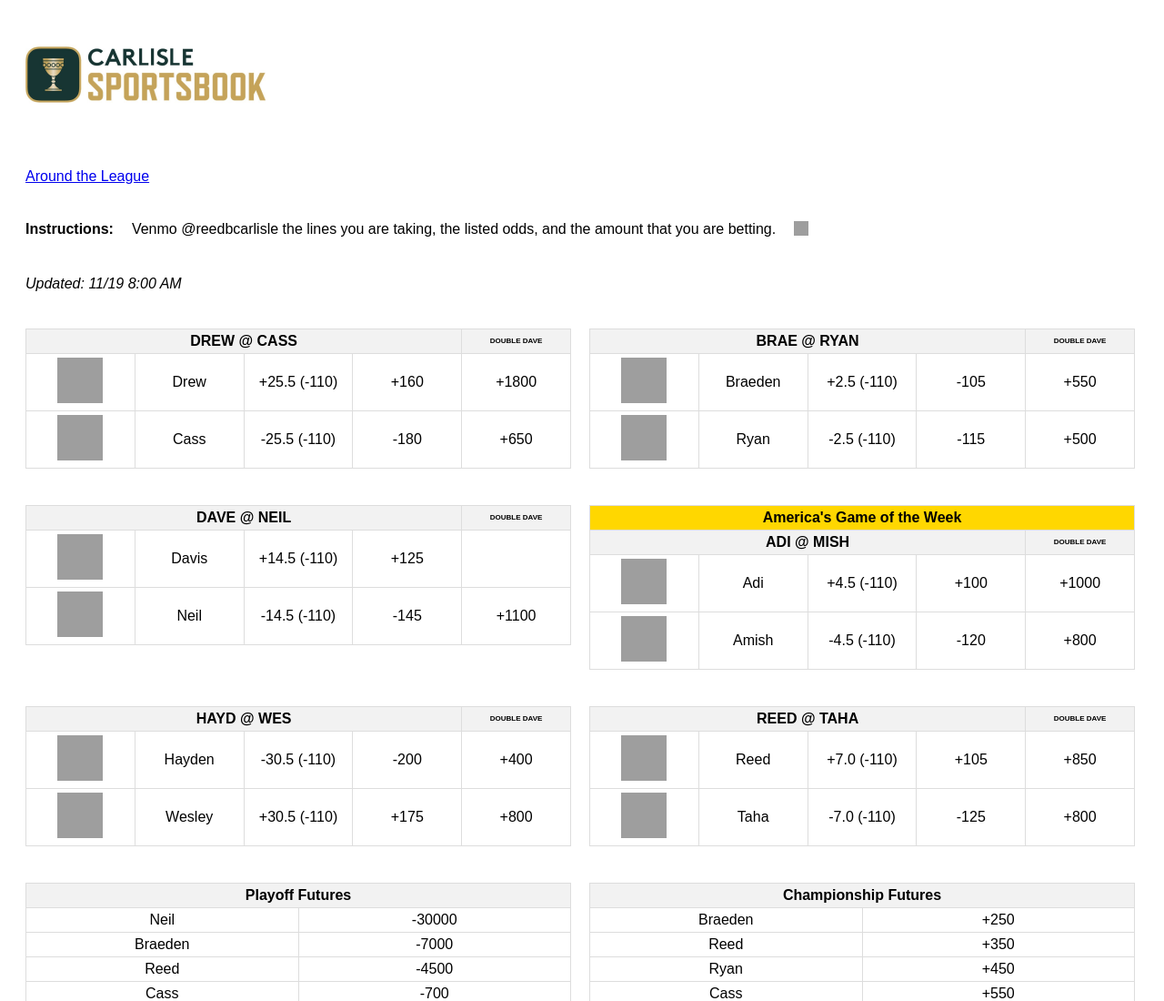
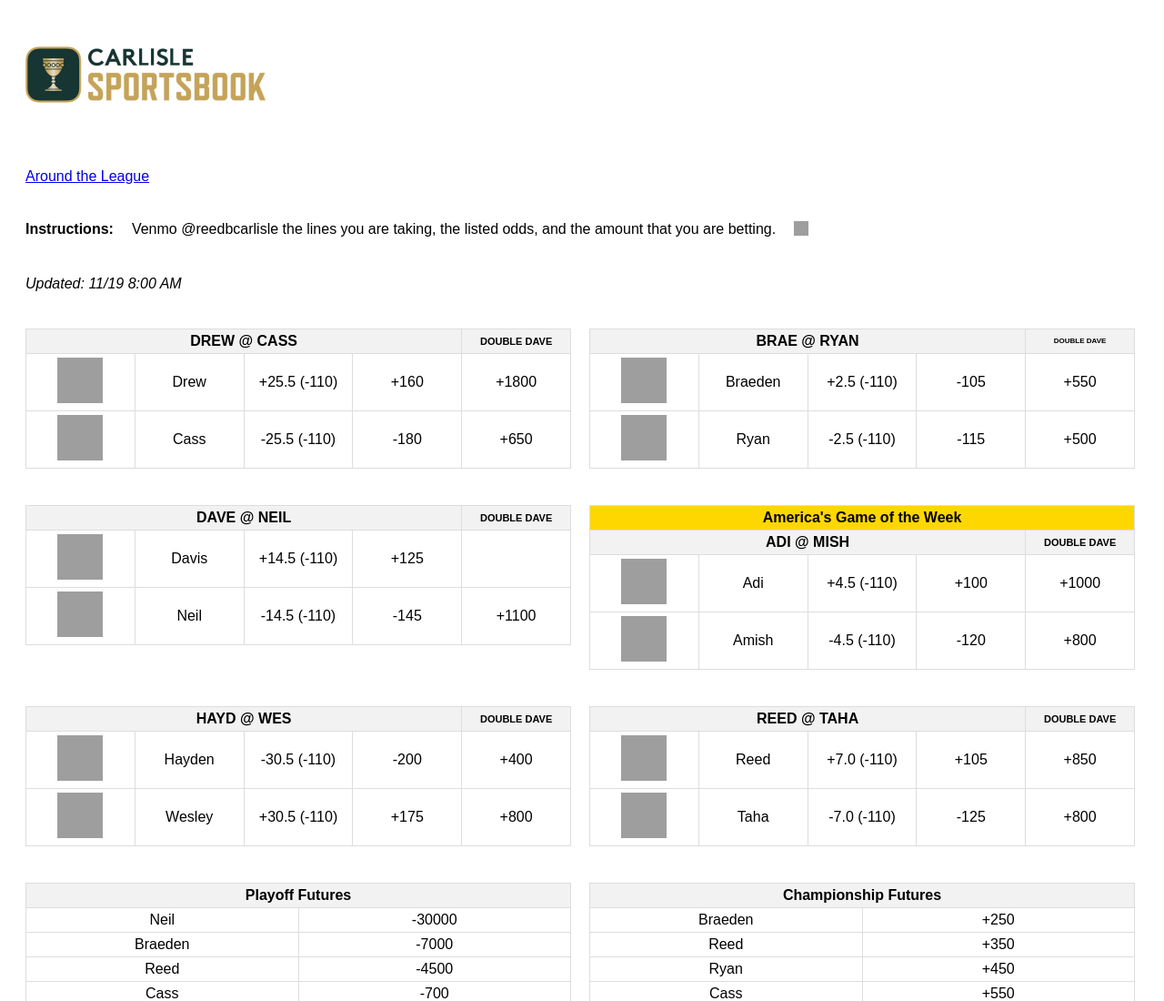
Before and after one commit to reedcarlisle/carlisle-sportsbook, a plain HTML site: page index.html in a window 1280 px wide. Shown: the top 1100 px of the page at 91% size. Drawn offline with Linux system fonts and the light colour scheme; grey boxes are pictures that could not be loaded.

Commit message:
Update index.html

```diff
--- a/index.html
+++ b/index.html
@@ -53,7 +53,7 @@
         <table>
             <tr>
                 <th colspan="4">DREW @ CASS</th>
-				<th colspan="1"; td style="font-size: 8px">DOUBLE DAVE</th>
+				<th colspan="1"; td style="font-size: 11px">DOUBLE DAVE</th>
             </tr>
             <tr>
 				<td ><img src="https://a.espncdn.com/combiner/i?img=/i/headshots/nfl/players/full/4241389.png&w=350&h=254" width="50" height="50"></td>
@@ -102,7 +102,7 @@
         <table>
             <tr>
                 <th colspan="4">DAVE @ NEIL</th>
-				<th colspan="1"; td style="font-size: 8px">DOUBLE DAVE</th>
+				<th colspan="1"; td style="font-size: 11px">DOUBLE DAVE</th>
             </tr>
             <tr>
 				<td><img src="https://static.www.nfl.com/image/upload/t_headshot_desktop/league/vcvhmxvxw2a3armle0af" width="50" height="50"></td>
@@ -129,7 +129,7 @@
             </tr>
             <tr>
                 <th colspan="4">ADI @ MISH</th>
-				<th colspan="1"; td style="font-size: 8px">DOUBLE DAVE</th>
+				<th colspan="1"; td style="font-size: 11px">DOUBLE DAVE</th>
             </tr>
             <tr>
 				<td><img src="https://a.espncdn.com/combiner/i?img=/i/headshots/nfl/players/full/4242335.png" width="50" height="50"></td>
@@ -154,7 +154,7 @@
         <table>
             <tr>
                 <th colspan="4">HAYD @ WES</th>
-				<th colspan="1"; td style="font-size: 8px">DOUBLE DAVE</th>
+				<th colspan="1"; td style="font-size: 11px">DOUBLE DAVE</th>
             </tr
             <tr>
 				<td><img src="https://a.espncdn.com/i/headshots/nfl/players/full/4362628.png" width="50" height="50"></td>
@@ -178,7 +178,7 @@
         <table>
             <tr>
                 <th colspan="4">REED @ TAHA</th>
-				<th colspan="1"; td style="font-size: 8px">DOUBLE DAVE</th>
+				<th colspan="1"; td style="font-size: 11px">DOUBLE DAVE</th>
             </tr>
             <tr>
 				<td><img src="https://static.www.nfl.com/image/upload/t_headshot_desktop/league/xzhto2dejy2pflkfx40c" width="50" height="50"></td>
```
